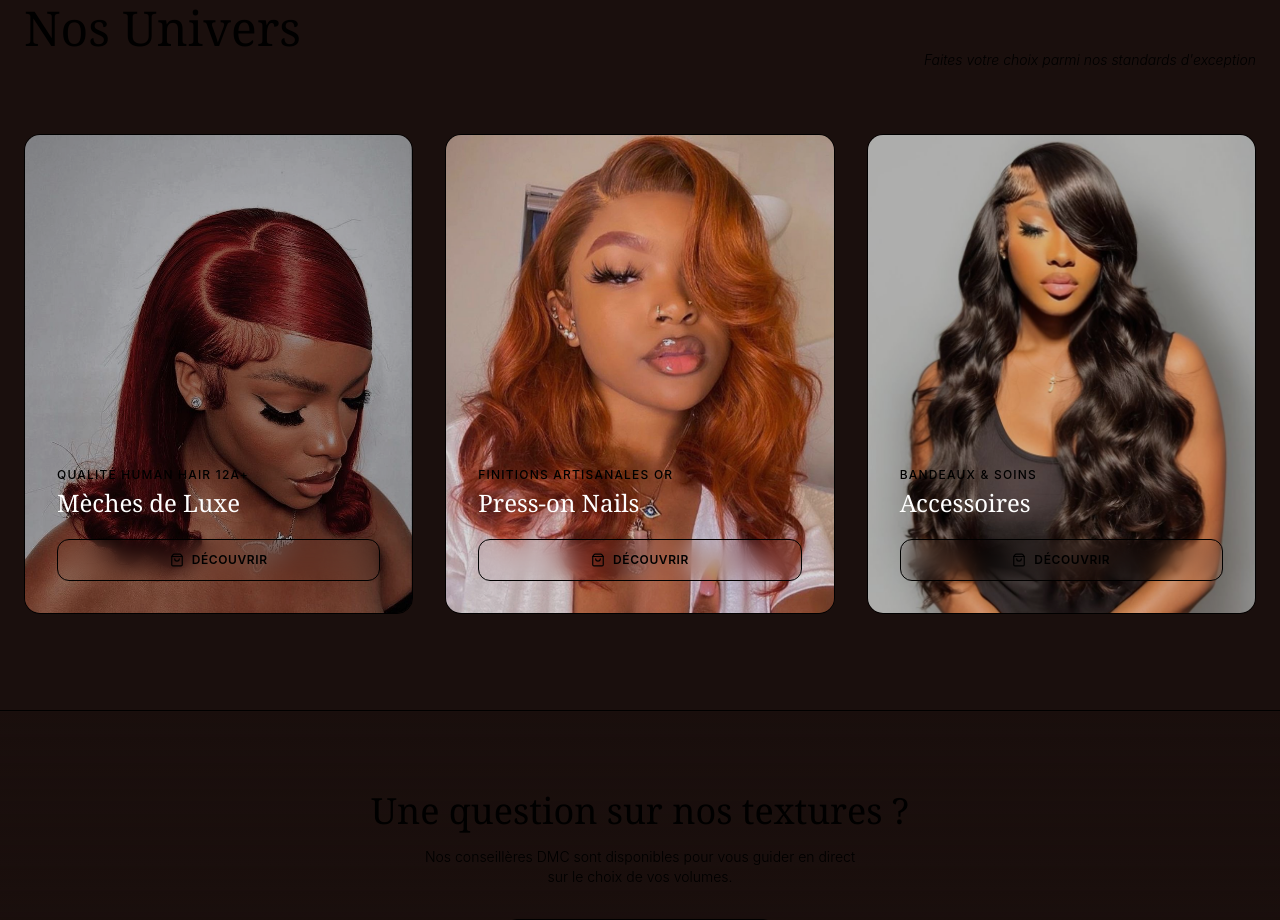
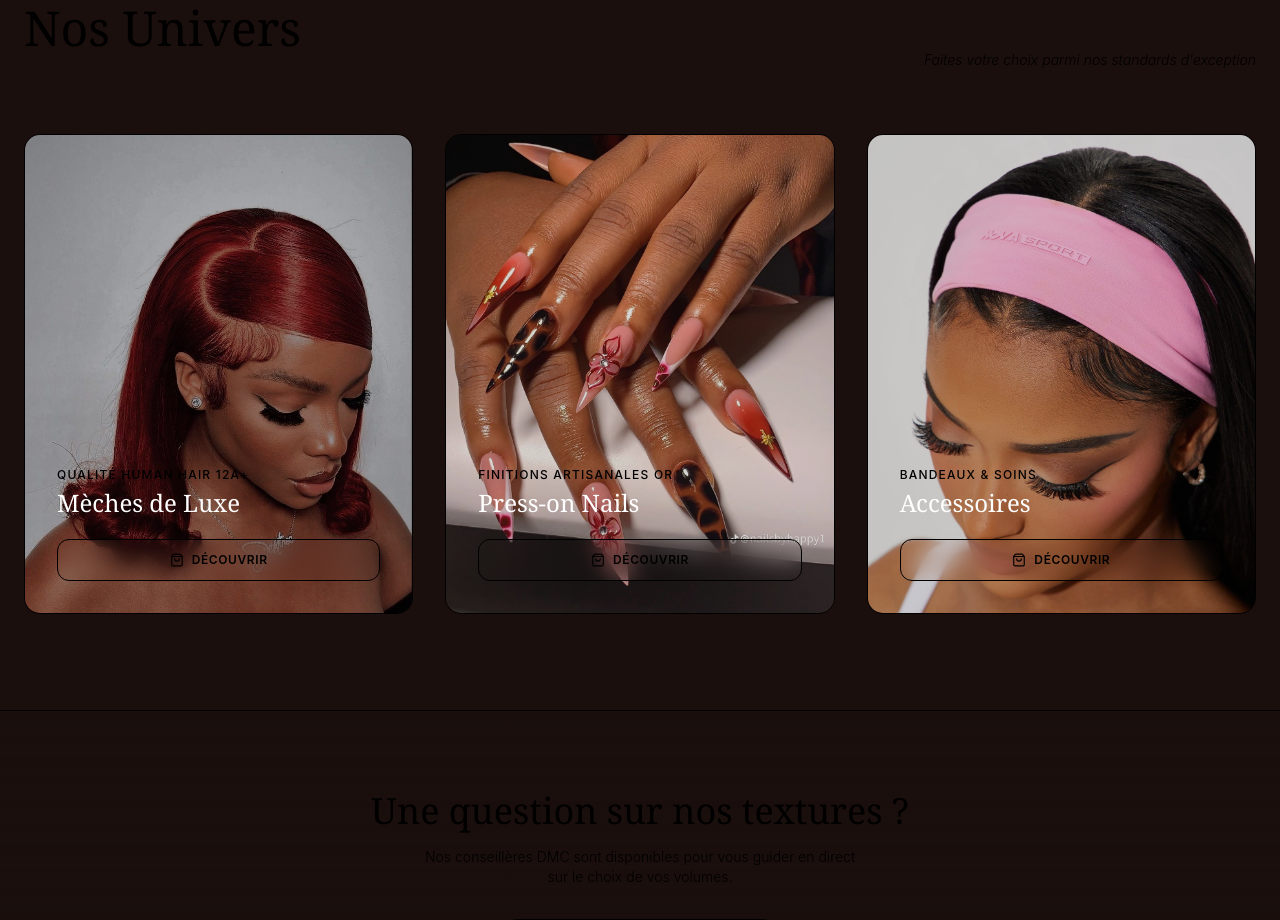
Before and after one commit to atedesi22/DMC-Empire, a React (Vite) app: page / in a window 1280 px wide. Shown: the part 960-1880 px from the top of the page. Built offline with nearby package versions, Linux system fonts and the light colour scheme.

Commit message:
first commit

```diff
--- a/src/pages/Home.jsx
+++ b/src/pages/Home.jsx
@@ -15,14 +15,14 @@ const Home = ({ onViewCatalog }) => {
       id: 2,
       title: "Press-on Nails",
       subtitle: "Finitions Artisanales Or",
-      image: "/image2.JPG",
+      image: "/image6.JPG",
       delay: "animation-delay-1500"
     },
     {
       id: 3,
       title: "Accessoires",
       subtitle: "Bandeaux & Soins",
-      image: "/image3.JPG",
+      image: "/image12.JPG",
       delay: "animation-delay-3000"
     }
   ];
```
